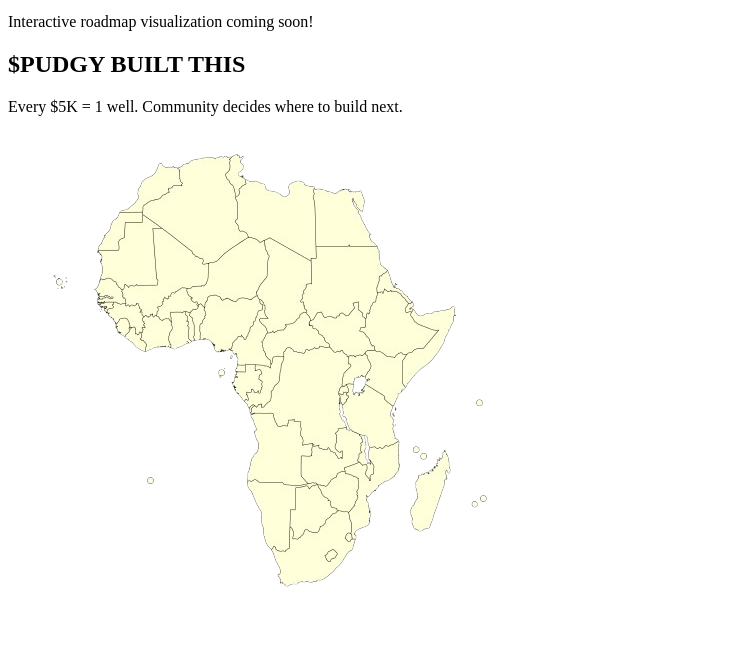
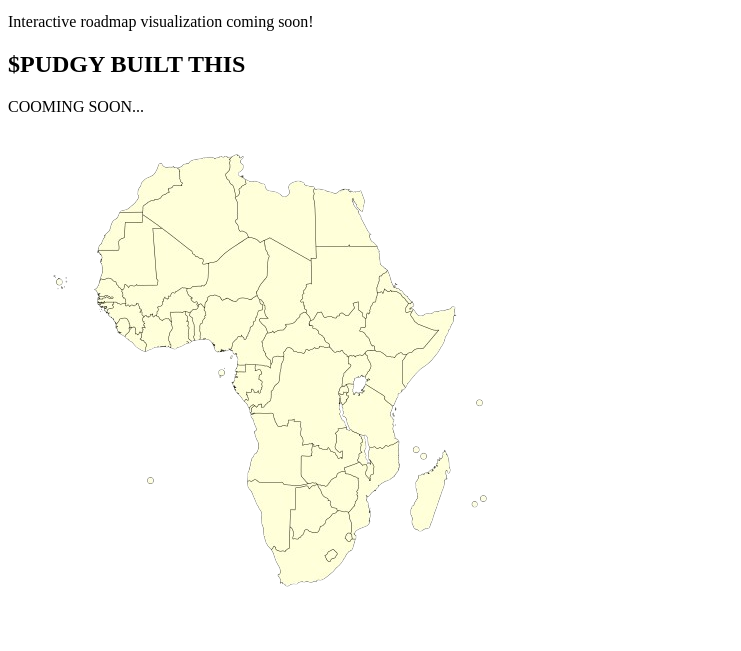
Before and after one commit to lufihubs/pudgy, a website built with Vite: page index.html in a window 1280 px wide. Shown: the part 6582-7233 px from the top of the page, without its empty margins (0-741 px from the left). Built offline with nearby package versions, Linux system fonts and the light colour scheme.

Commit message:
COOMING SOON

```diff
--- a/index.html
+++ b/index.html
@@ -404,7 +404,7 @@
       <div class="container">
         <div class="section-header">
           <h2>$PUDGY BUILT THIS</h2>
-          <p>Every $5K = 1 well. Community decides where to build next.</p>
+          <p>COOMING SOON...</p>
         </div>
 
         <div class="impact-content">
```
